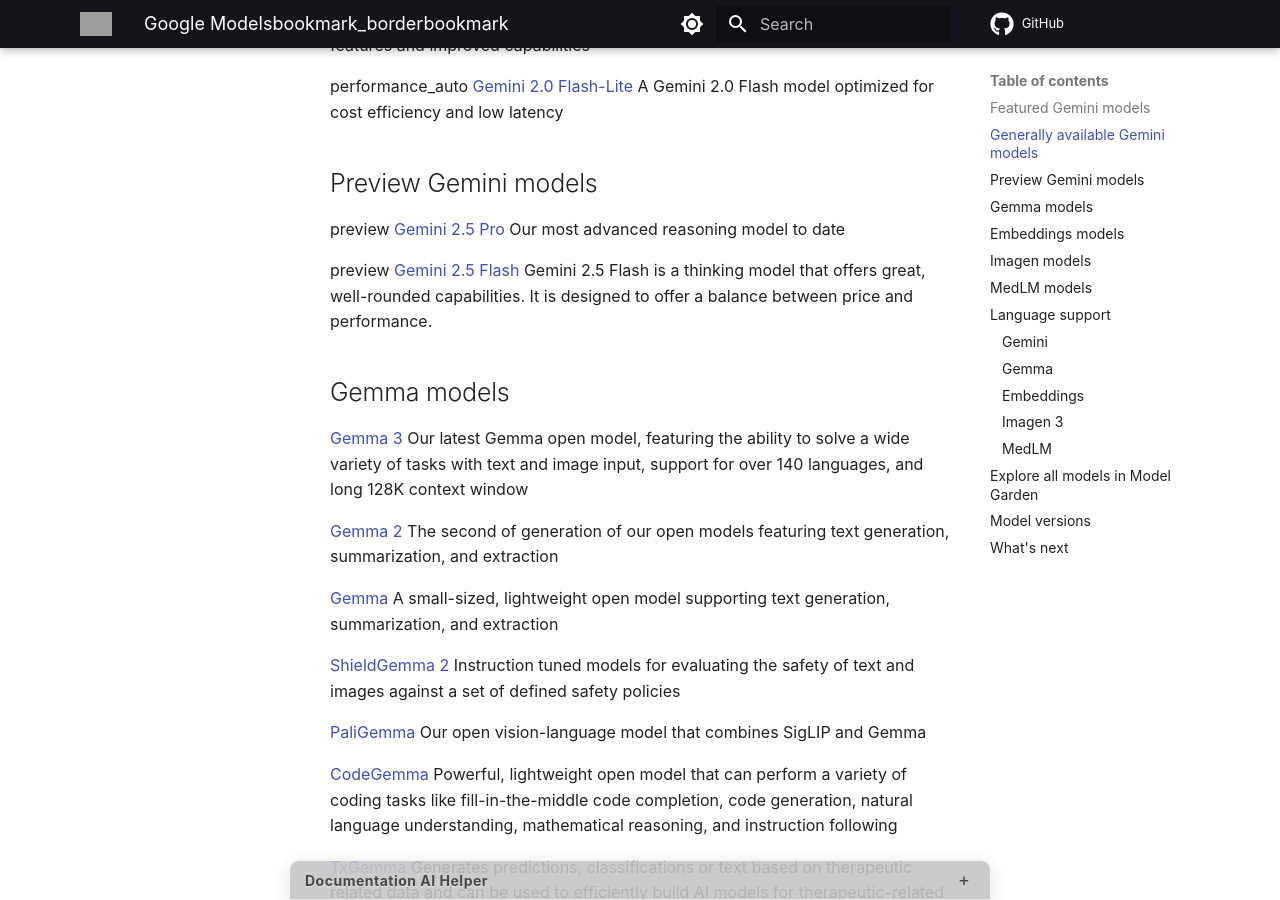
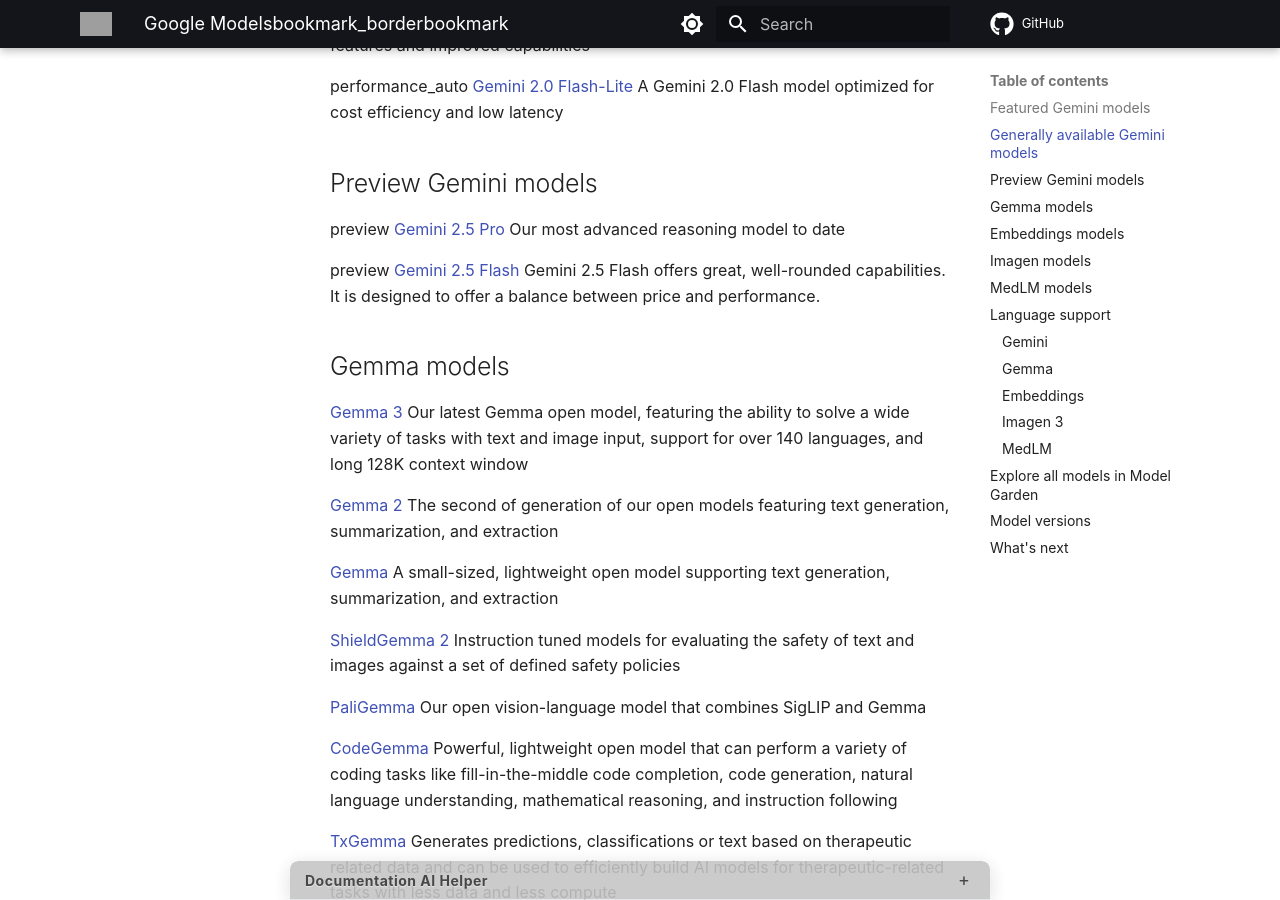
Before and after one commit to blevinscm/genai-docs, an MkDocs documentation site: the page built from docs/learn/Google-modelsbookmark_borderbookmark.md, in a window 1280 px wide and 900 px high, scrolled down 1015 px. Built offline with MkDocs 1.6.1 and Material for MkDocs 9.7.7, drawn with Linux system fonts in a browser that asks for light colours; some web fonts are replaced; comment, search, counter and statistics services are not loaded; grey boxes are pictures that could not be loaded.

Commit message:
Fix: Address issue #23 - Incomplete Description for Gemini 2.5 Flash in Google Models Page

```diff
--- a/docs/learn/Google-modelsbookmark_borderbookmark.md
+++ b/docs/learn/Google-modelsbookmark_borderbookmark.md
@@ -3,7 +3,7 @@
 title: Google Modelsbookmark_borderbookmark
 ---
 
-# Google models bookmark\_borderbookmark
+# Google models bookmark_borderbookmark
 
 ## Featured Gemini models
 
@@ -37,23 +37,22 @@
 ## Generally available Gemini models
 
 spark
-[Gemini 2.0 Flash](../models/gemini/2-0-flash.md)
+[Gemini 2.0 Flash](../models/gemini/2-0-flash.md)
 Our newest multimodal model, with next generation features and improved capabilities
 
-performance\_auto
-[Gemini 2.0 Flash-Lite](https://cloud.google.com/vertex-ai/generative-ai/docs/models/gemini/2-0-flash-lite)
+performance_auto
+[Gemini 2.0 Flash-Lite](https://cloud.google.com/vertex-ai/generative-ai/docs/models/gemini/2-0-flash-lite)
 A Gemini 2.0 Flash model optimized for cost efficiency and low latency
 
 ## Preview Gemini models
 
 preview
-[Gemini 2.5 Pro](https://cloud.google.com/vertex-ai/generative-ai/docs/models/gemini/2-5-pro)
+[Gemini 2.5 Pro](https://cloud.google.com/vertex-ai/generative-ai/docs/models/gemini/2-5-pro)
 Our most advanced reasoning model to date
 
 preview
-[Gemini 2.5 Flash](../models/gemini/2-5-flash.md)
-Gemini 2.5 Flash is a thinking model
-that offers great, well-rounded capabilities. It is designed to offer a balance between price and performance.
+[Gemini 2.5 Flash](../models/gemini/2-5-flash.md)
+Gemini 2.5 Flash offers great, well-rounded capabilities. It is designed to offer a balance between price and performance.
 
 ## Gemma models
 
@@ -81,27 +80,27 @@
 
 ## Embeddings models
 
-width\_normal
+width_normal
 [Embeddings for Text](https://console.cloud.google.com/vertex-ai/publishers/google/model-garden/textembedding-gecko)
 Converts text data into vector representations for semantic search, classification, clustering, and similar tasks
 
-width\_normal
+width_normal
 [Multimodal Embeddings](https://console.cloud.google.com/vertex-ai/publishers/google/model-garden/multimodalembedding)
 Generates vectors based on images, which can be used for downstream tasks like image classification, image search, and more
 
 ## Imagen models
 
-photo\_spark
+photo_spark
 [Imagen 3 for Generation](https://cloud.google.com/vertex-ai/generative-ai/docs/models/imagen/3-0-generate-002)
 Use text prompts to generate novel images
 
-image\_edit\_auto
+image_edit_auto
 [Imagen 3 for Editing and Customization](https://cloud.google.com/vertex-ai/generative-ai/docs/models/imagen/3-0-capability-001)
 Use text prompts to edit existing input
 images, or parts of an image with a mask or generate new images based upon
 the context provided by input reference images
 
-photo\_spark
+photo_spark
 [Imagen 3 for Fast Generation](https://cloud.google.com/vertex-ai/generative-ai/docs/models/imagen/3-0-fast-generate-001)
 Use text prompts to generate novel images
 with lower latency than our other image generation models
@@ -112,11 +111,11 @@
 
 ## MedLM models
 
-medical\_information
+medical_information
 [MedLM-medium](/static/vertex-ai/generative-ai/docs/medlm/MedLM-model-card.pdf)
 HIPAA-compliant suite of medically tuned models designed to help healthcare practitioners with medical question and answer tasks, and summarization tasks for healthcare and medical documents
 
-clinical\_notes
+clinical_notes
 [MedLM-large-large](/static/vertex-ai/generative-ai/docs/medlm/MedLM-model-card.pdf)
 HIPAA-compliant suite of medically tuned models designed to help healthcare practitioners with medical question and answer tasks, and summarization tasks for healthcare and medical documents
 
@@ -137,8 +136,8 @@
 Swahili (sw), Swedish (sv), Thai (th), Turkish (tr), Ukrainian (uk),
 Vietnamese (vi)
 
-Gemini 2.0 Flash, Gemini 1.5 Pro and
-Gemini 1.5 Flash models can understand and respond in the
+Gemini 2.0 Flash, Gemini 1.5 Pro and
+Gemini 1.5 Flash models can understand and respond in the
 following additional languages:
 
 Afrikaans (af), Amharic (am), Assamese (as), Azerbaijani (az),
@@ -181,9 +180,9 @@
 Turkish, Ukrainian, Urdu, Uzbek, Vietnamese, Welsh, West Frisian,
 Xhosa, Yiddish, Yoruba, Zulu.
 
-### Imagen 3
+### Imagen 3
 
-Imagen 3 supports the following languages:
+Imagen 3 supports the following languages:
 
 English, Chinese, Hindi, Japanese, Korean, Portuguese, and Spanish.
 
```
